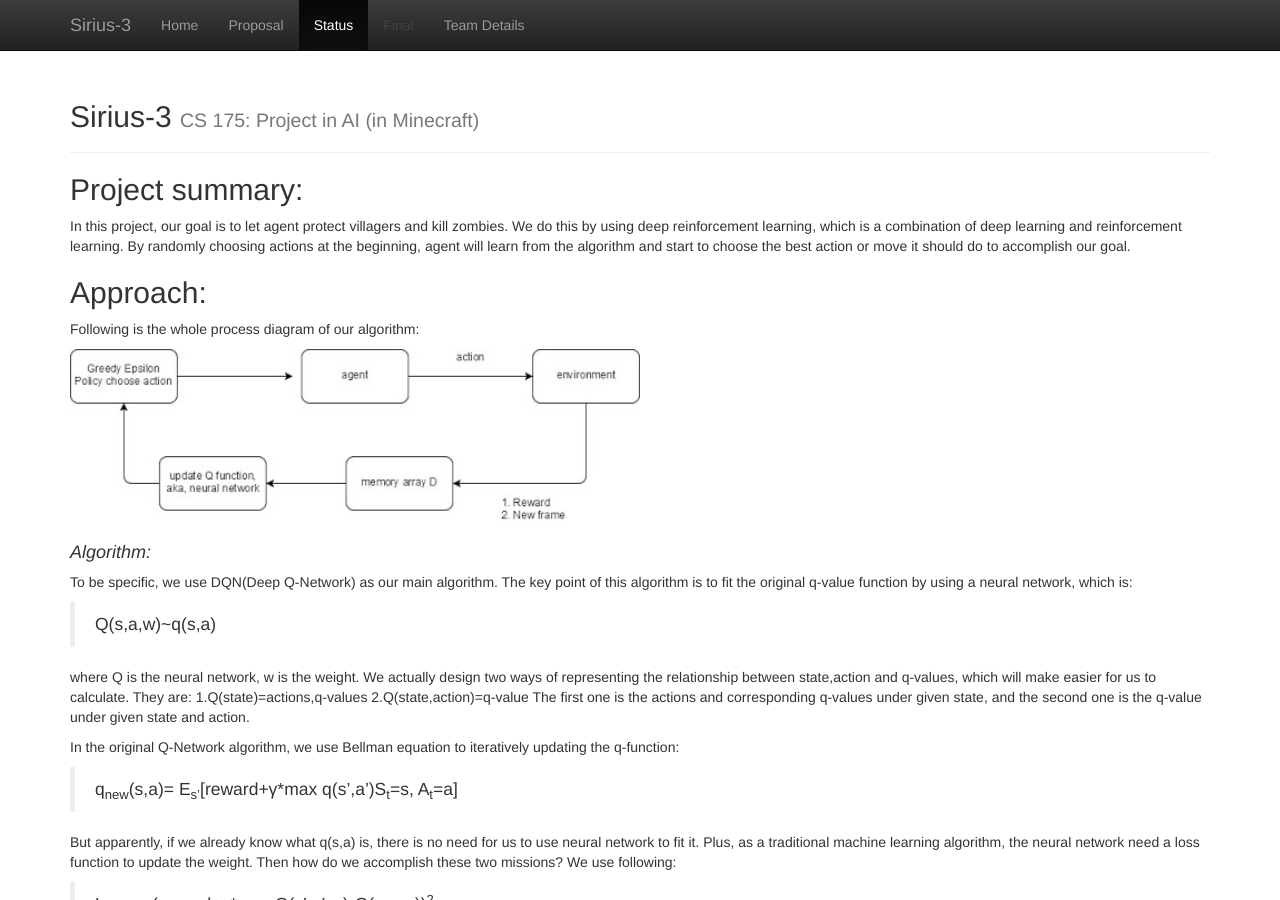
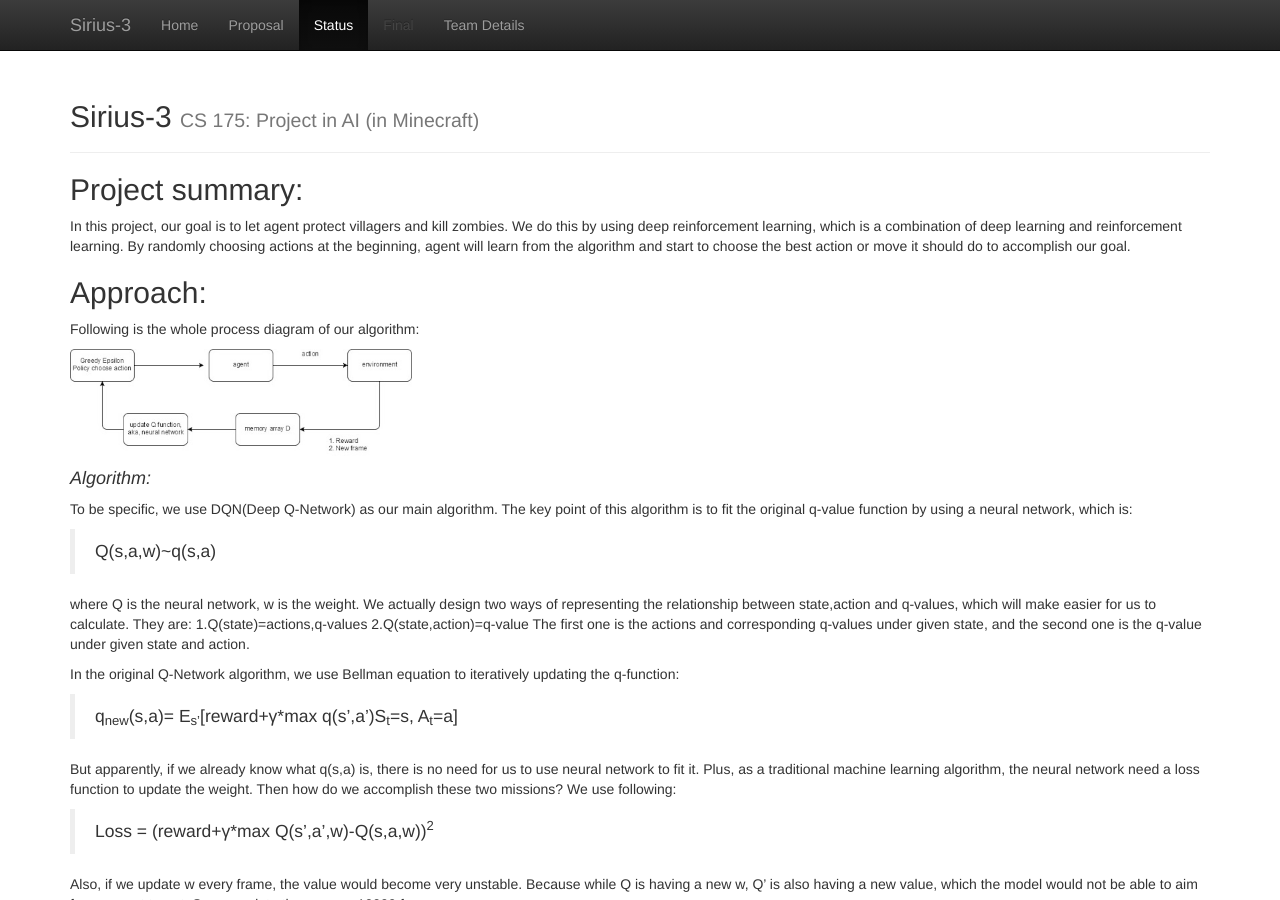
Before and after one commit to jiacheh4/Sirius-3, a Jekyll site: the page built from docs/status.md, in a window 1280 px wide and 900 px high. Built offline with Jekyll 4.4.1, drawn with Linux system fonts in a browser that asks for light colours.

Commit message:
Update status.md

```diff
--- a/docs/status.md
+++ b/docs/status.md
@@ -13,7 +13,7 @@ learn from the algorithm and start to choose the best action or move it should d
 
 Following is the whole process diagram of our algorithm:
 
-<img src="image/algorithm.jpg" alt="image/algorithm.jpg" style="width:50%;height:50%">
+<img src="image/algorithm.jpg" alt="image/algorithm.jpg" style="width:30%;height:30%">
 
 #### _Algorithm:_
 
@@ -55,7 +55,7 @@ We will record every frame, its corresponding action, reward and if this frame i
 
 Every time we need to take out the data, we randomly choose one frame. The chosen frame we call it “key frame”. The key frame will form a state (frame k-3 to frame k) and new_state(k-2 to k+1). The action will just be the action from the key frame k.
 
-<img src="image/Diagram.jpg" alt="image/Diagram.jpg" style="width:50%;height:50%">
+<img src="image/Diagram.jpg" alt="image/Diagram.jpg" style="width:30%;height:30%">
 
 So every piece of data took out from the memory array would be in the form of:
 
```
